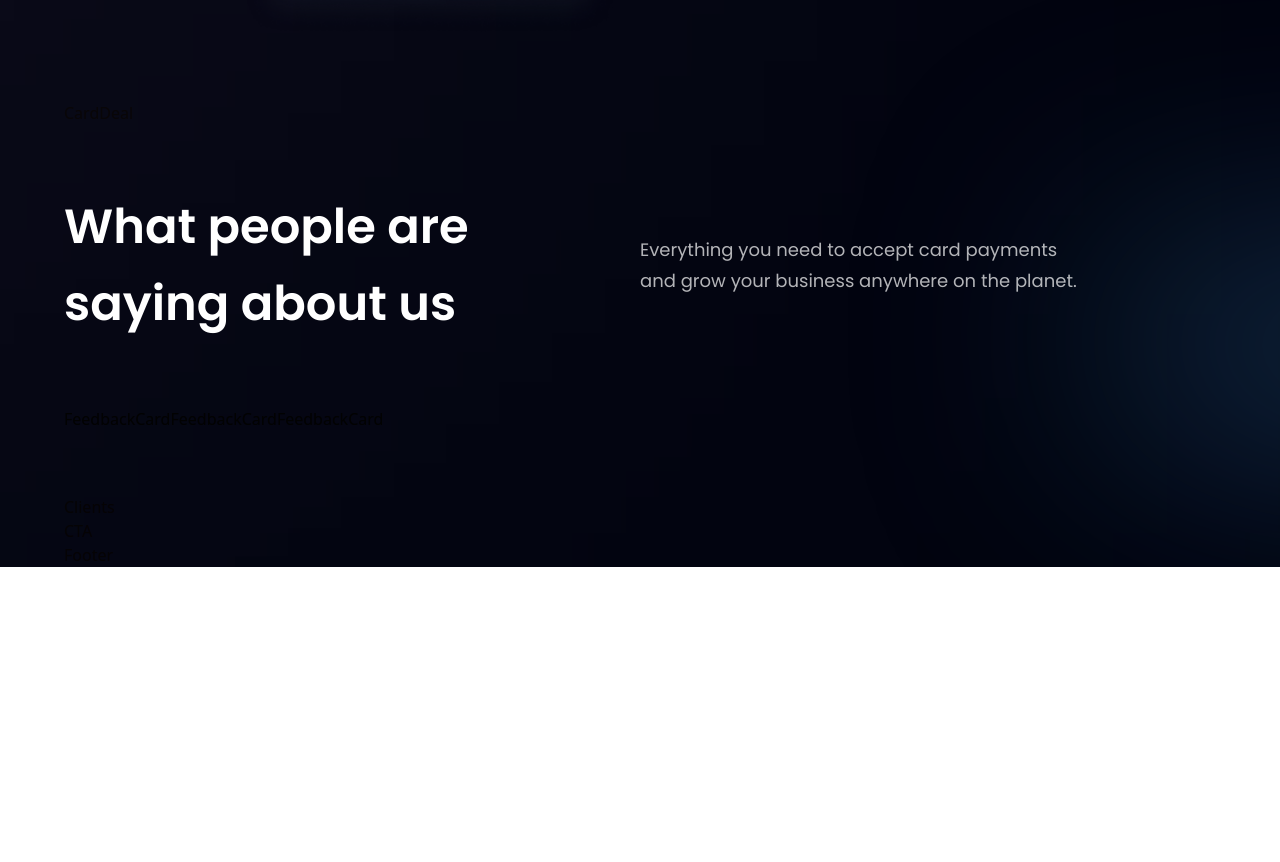
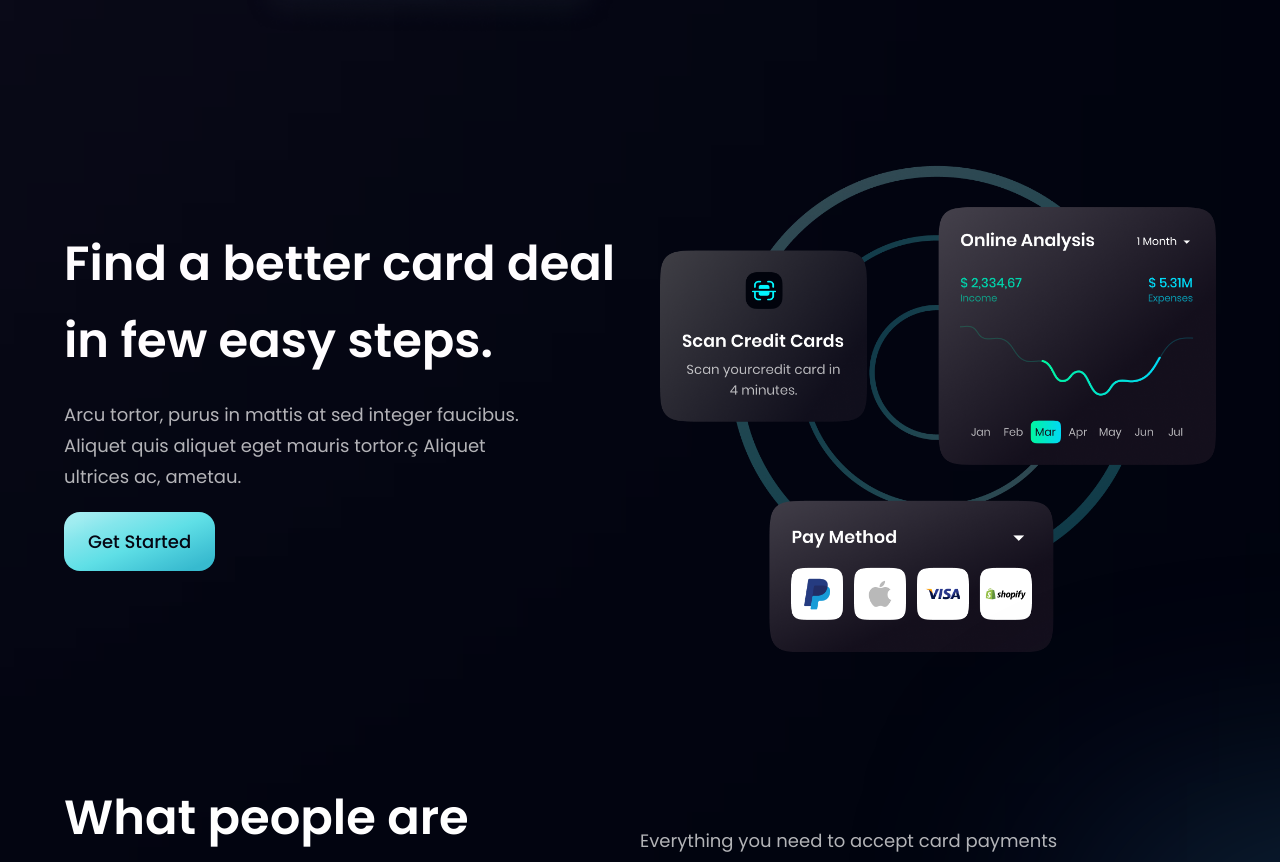
Before and after one commit to cemmertsimsek/bank-app, a React (Vite) app in the folder bank-app/: page / in a window 1280 px wide. Shown: the part 694-1556 px from the top of the page. Before the commit the page ends 1261 px from the top, so only its background shows below. Built offline with nearby package versions, Linux system fonts and the light colour scheme.

Commit message:
card deal is completed

```diff
--- a/bank-app/src/components/CardDeal.jsx
+++ b/bank-app/src/components/CardDeal.jsx
@@ -1,7 +1,26 @@
 import React from "react";
+import { card } from "../assets";
+import styles, { layout } from "../style";
+import Button from "./Button";
 
-const CardDeal = () => {
-  return <div>CardDeal</div>;
-};
+const CardDeal = () => (
+  <section className={layout.section}>
+    <div className={layout.sectionInfo}>
+      <h2 className={styles.heading2}>
+        Find a better card deal <br className="sm:block hidden" /> in few easy
+        steps.
+      </h2>
+      <p className={`${styles.paragraph} max-w-[470px] mt-5 `}>
+        Arcu tortor, purus in mattis at sed integer faucibus. Aliquet quis
+        aliquet eget mauris tortor.ç Aliquet ultrices ac, ametau.
+      </p>
+      <Button styles="mt-10" />
+    </div>
+
+    <div className={layout.sectionImg}>
+      <img src={card} alt="card" className="w-[100%] h-[100%] " />
+    </div>
+  </section>
+);
 
 export default CardDeal;
```
